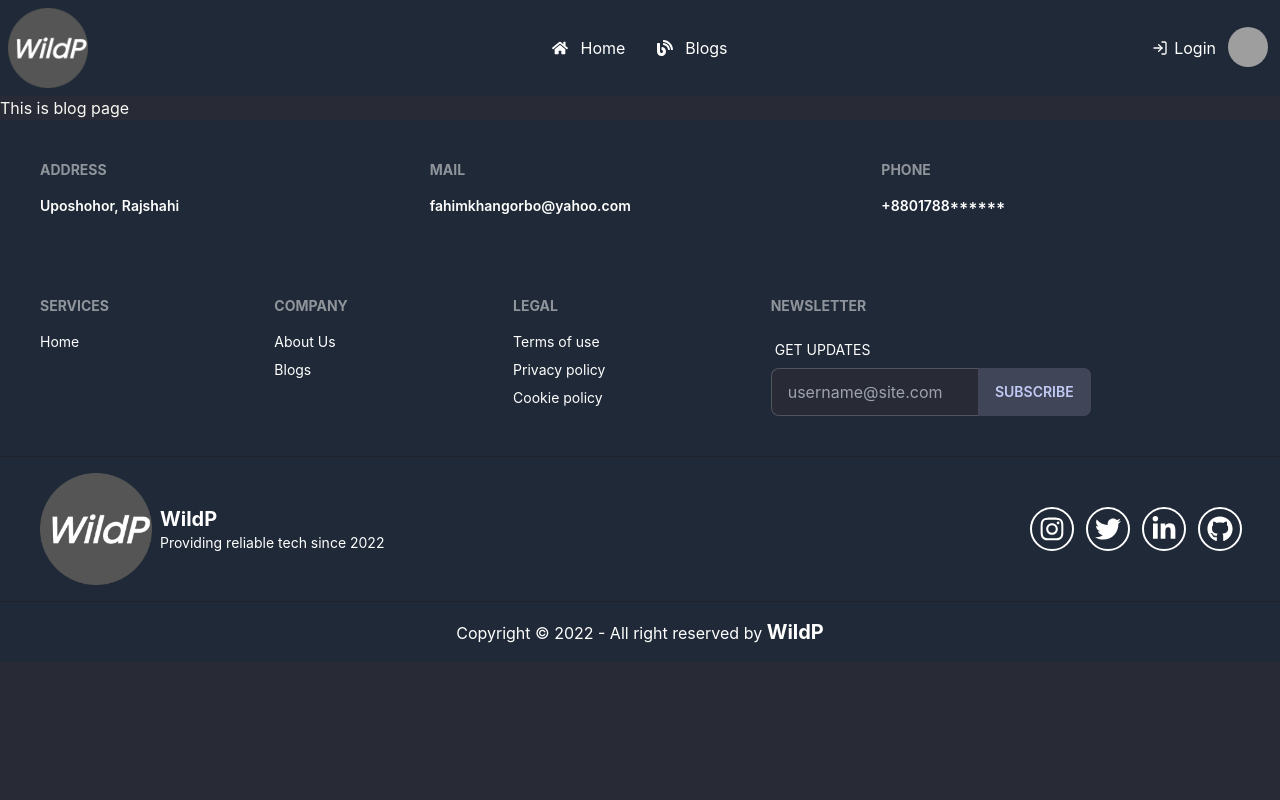
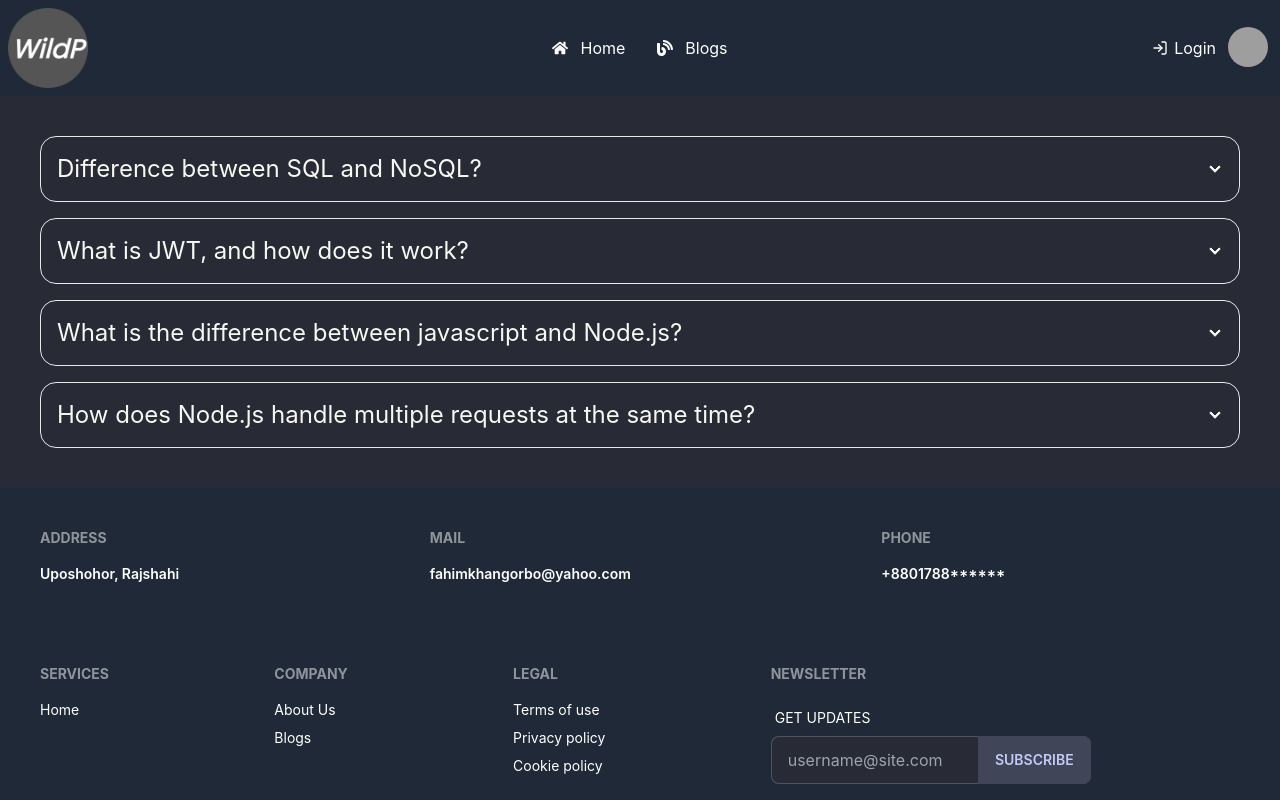
Before and after one commit to Fahimahmedkhan/wild-p-client, a React (Create React App) app: page /blogs in a window 1280 px wide. Shown: the top 800 px of the page. Built offline with nearby package versions, Linux system fonts and the light colour scheme; grey boxes are pictures that could not be loaded.

Commit message:
Blogs Component

```diff
--- a/src/page/Home/Blogs/Blogs.js
+++ b/src/page/Home/Blogs/Blogs.js
@@ -2,8 +2,60 @@ import React from 'react';
 
 const Blogs = () => {
     return (
-        <div>
-            <h1>This is blog page</h1>
+        <div className='m-10'>
+            {/* FAQ 1 */}
+            <div className="collapse collapse-arrow border border-base-600 bg-base-100 rounded-box mb-4">
+                <input type="checkbox" className="peer" />
+                <div className="collapse-title text-2xl">
+                    Difference between SQL and NoSQL?
+                </div>
+                <div className="collapse-content">
+                    <p className='p-4'>When it comes to choosing a database the biggest decisions is picking a relational (SQL) or non-relational (NoSQL) data structure.</p>
+                    <p className='pl-2 pb-2 text-xl'>Type</p>
+                    <p className='pl-4 pb-2'>SQL databases are primarily called as Relational Databases (RDBMS); whereas NoSQL database are primarily called as non-relational or distributed database.</p>
+                    <p className='pl-2 pb-2 text-xl'>Scalability</p>
+                    <p className='pl-4 pb-2'>In almost all situations SQL databases are vertically scalable. But on the other hand NoSQL databases are horizontally scalable. </p>
+                    <p className='pl-2 pb-2 text-xl'>Structure </p>
+                    <p className='pl-4 pb-2'>SQL databases are table-based on the other hand NoSQL databases are either key-value pairs, document-based, graph databases or wide-column stores. </p>
+                </div>
+            </div>
+            {/* FAQ 2 */}
+            <div className="collapse collapse-arrow border border-base-600 bg-base-100 rounded-box mb-4">
+                <input type="checkbox" className="peer" />
+                <div className="collapse-title text-2xl">
+                    What is JWT, and how does it work?
+                </div>
+                <div className="collapse-content">
+                    <p className='text-xl pl-4 pb-2'>What is JWT?</p>
+                    <p className='pl-6'>JWT, or JSON Web Token, is an open standard used to share security information between two parties — a client and a server. Each JWT contains encoded JSON objects, including a set of claims. JWTs are signed using a cryptographic algorithm to ensure that the claims cannot be altered after the token is issued.</p>
+                    <p className='text-xl pl-4 pb-2 pt-2'>How JWT Works?</p>
+                    <p className='pl-6'>JWTs differ from other web tokens in that they contain a set of claims. Claims are used to transmit information between two parties. What these claims are depends on the use case at hand. For example, a claim may assert who issued the token, how long it is valid for, or what permissions the client has been granted. A JWT is a string made up of three parts, separated by dots (.), and serialized using base64. In the most common serialization format, compact serialization, the JWT looks something like this: <span className='text-xl'>xxxxx.yyyyy.zzzzz</span>.</p>
+                </div>
+            </div>
+            {/* FAQ 3 */}
+            <div className="collapse collapse-arrow border border-base-600 bg-base-100 rounded-box mb-4">
+                <input type="checkbox" className="peer" />
+                <div className="collapse-title text-2xl">
+                    What is the difference between javascript and Node.js?
+                </div>
+                <div className="collapse-content">
+                    <p className='p-4'>JavaScript is a client-side scripting language that is lightweight, cross-platform, and interpreted. Both Java and HTML include it. Node.js, on the other hand, is a V8-based server-side programming language.</p>
+                    <p className='p-4'>JavaScript is a simple programming language that can be used with any browser that has the JavaScript Engine installed. Node.js, on the other hand, is an interpreter or execution environment for the JavaScript programming language. It requires libraries that can be conveniently accessed from JavaScript programming to be more helpful.</p>
+                    <p className='p-4'>Any engine may run JavaScript.As a result, writing JavaScript is incredibly easy, and any working environment is similar to a complete browser.Node.js, on the other hand, only enables the V8 engine.Written JavaScript code, on the other hand, can run in any context, regardless of whether the V8 engine is supported.</p>
+                    <p className='p-4'>A specific non-blocking operation is required to access any operating system.There are a few essential objects in JavaScript, but they are entirely OS-specific. Node.js, on the other hand, can now operate non-blocking software tasks out of any JavaScript programming. It contains no OS-specific constants.</p>
+                    <p className='p-4'>The critical benefits of JavaScript include a wide choice of interfaces and interactions and just the proper amount of server contact and direct visitor input. Node.js, on the other hand, offers node package management with over 500 modules and the capacity to handle many requests at the same time. It also offers the unique ability to enable microservice architecture and the Internet of Things</p>
+                </div>
+            </div>
+            {/* FAQ 2 */}
+            <div className="collapse collapse-arrow border border-base-600 bg-base-100 rounded-box mb-4">
+                <input type="checkbox" className="peer" />
+                <div className="collapse-title text-2xl">
+                    How does Node.js handle multiple requests at the same time?
+                </div>
+                <div className="collapse-content">
+                    <p className='p-4'>Node.js runs on a single thread which makes it easier to handle upto 10,000 concurrent requests. All blocking I/O tasks are always being processed asynchronously by internal threads with interrupting the main thread.</p>
+                </div>
+            </div>
         </div>
     );
 };
```
